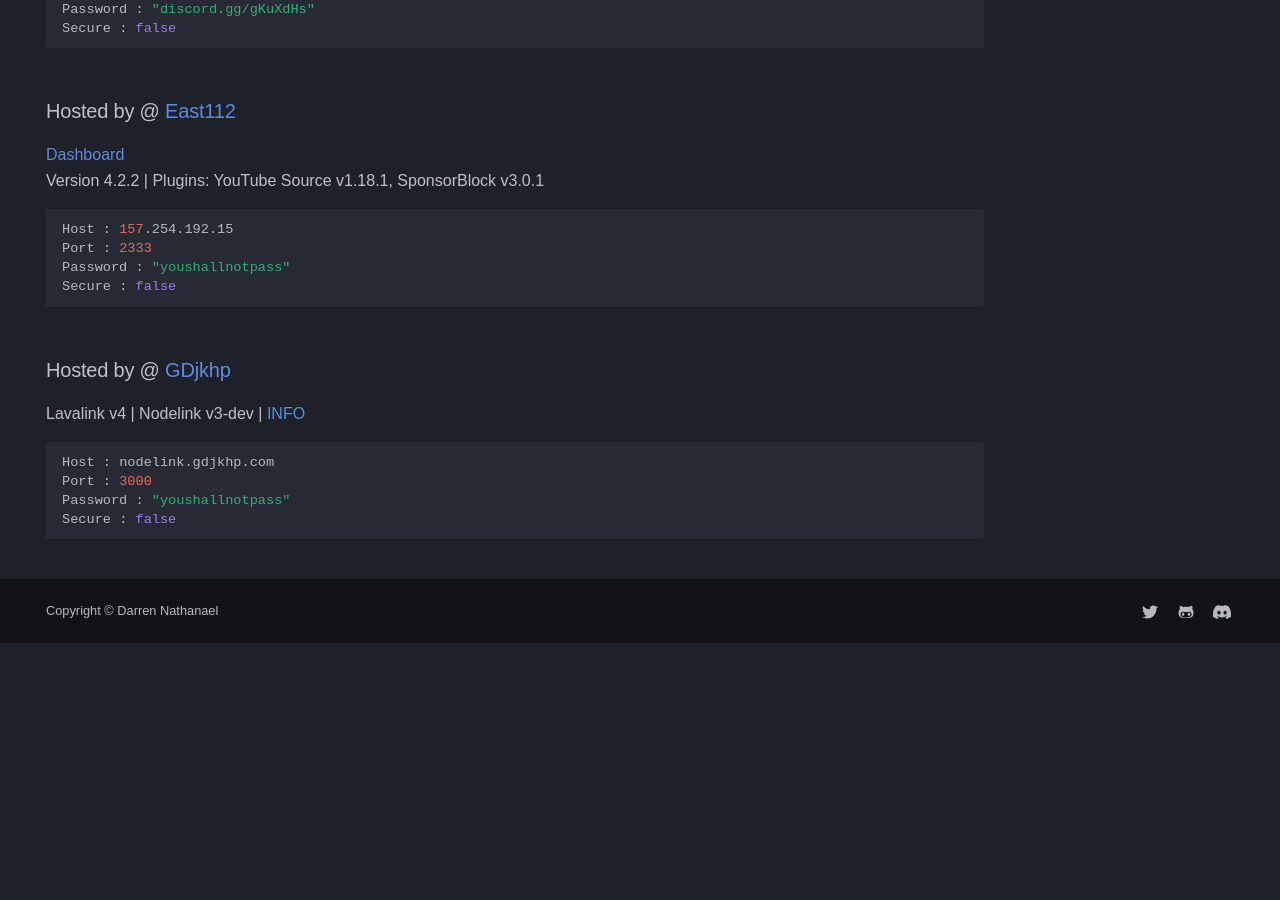
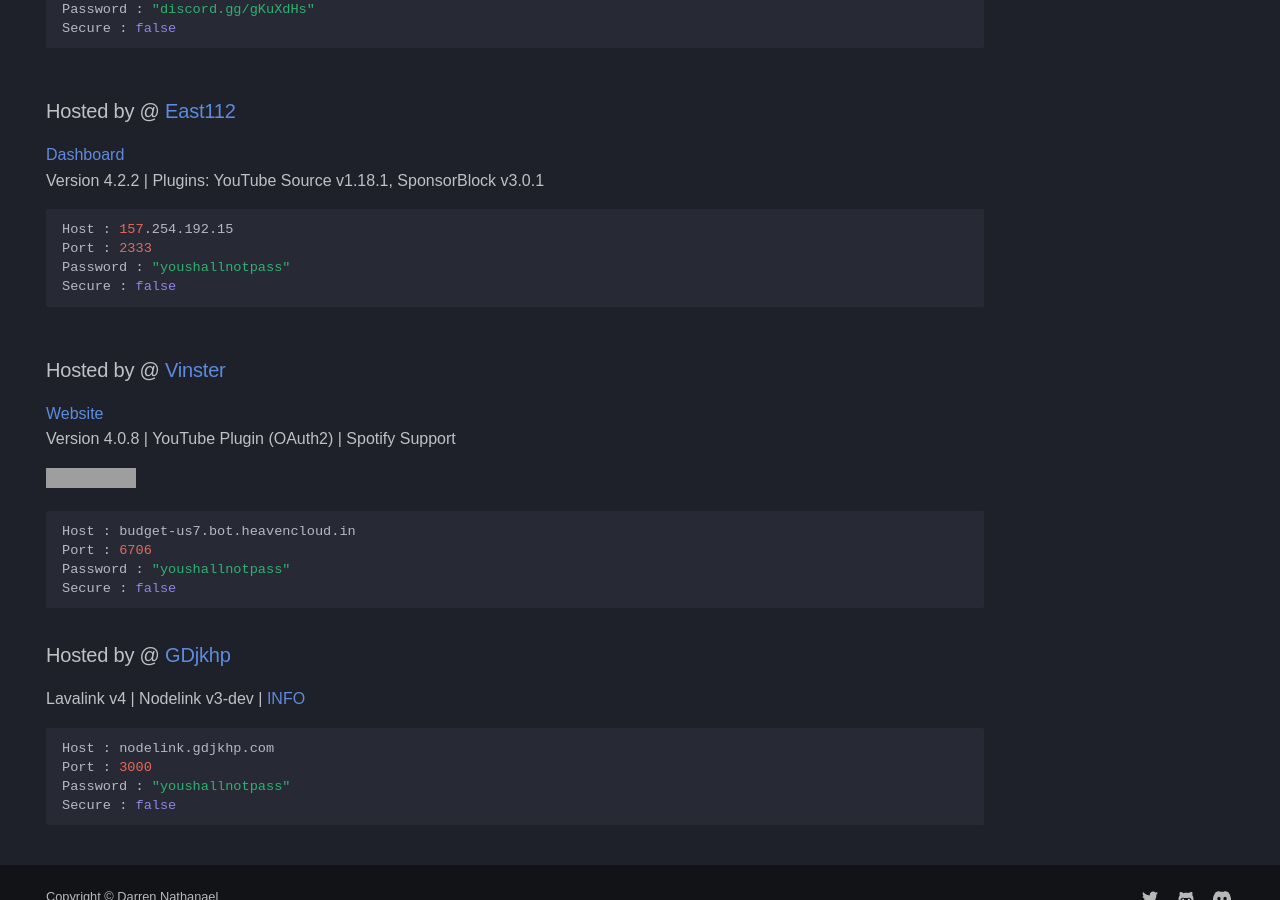
Before and after one commit to DarrenOfficial/lavalink-list, an MkDocs documentation site: the page built from docs/NoSSL/Lavalink-NonSSL.md, in a window 1280 px wide and 900 px high, scrolled down 3312 px. Built offline with MkDocs 1.6.1 and Material for MkDocs 9.7.7, drawn with Linux system fonts in a browser that asks for light colours; some web fonts are replaced; comment, search, counter and statistics services are not loaded; a style sheet for code colours, icons or effects is not loaded; before the commit the page ends 3955 px from its top, so only the background shows below that; grey boxes are pictures that could not be loaded.

Commit message:
Update Lavalink-NonSSL.md with hosting details
Added hosting information for Lavalink instances including URLs and version details.

````diff
--- a/docs/NoSSL/Lavalink-NonSSL.md
+++ b/docs/NoSSL/Lavalink-NonSSL.md
@@ -164,6 +164,18 @@ Port : 2333
 Password : "youshallnotpass"
 Secure : false
 ```
+### Hosted by @ [Vinster](https://discord.com/users/1237795909656641603)
+[Website](http://78.154.103.43:11247/)
+Version 4.0.8 | YouTube Plugin (OAuth2) | Spotify Support
+
+[![Lavalink Status](http://78.154.103.43:11247/api/v1/badge/status/0)](http://78.154.103.43:11247/)
+
+```bash
+Host : budget-us7.bot.heavencloud.in
+Port : 6706
+Password : "youshallnotpass"
+Secure : false
+```
 
 ### Hosted by @ [GDjkhp](https://gdjkhp.github.io)
 Lavalink v4 | Nodelink v3-dev | [INFO](https://gdjkhp.github.io/nodelink.txt)
````
